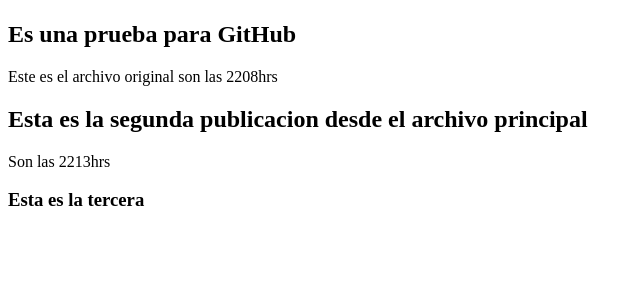
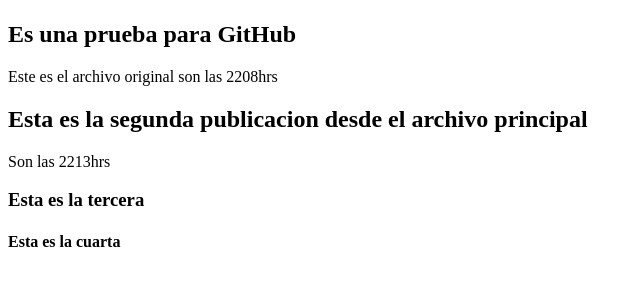
Before and after one commit to Azpil01/experimento, a plain HTML site: page index.html in a window 1280 px wide. Shown: the part 59-344 px from the top of the page, without its empty margins (0-641 px from the left). Drawn offline with Linux system fonts and the light colour scheme.

Commit message:
Son las 2222

```diff
--- a/index.html
+++ b/index.html
@@ -14,5 +14,6 @@
     <p>Son las 2213hrs</p>
 
     <h3>Esta es la tercera</h3>
+    <h4>Esta es la cuarta</h4>
 </body>
 </html>
```
